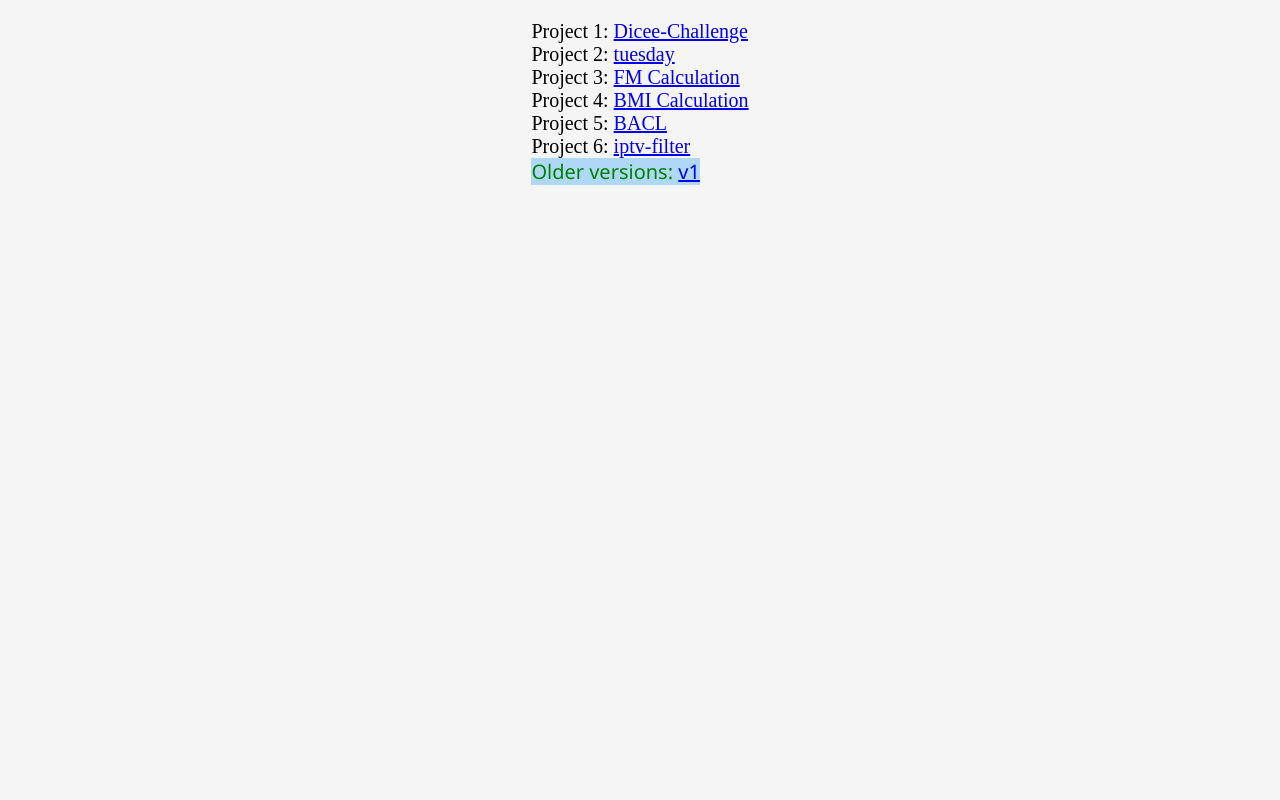
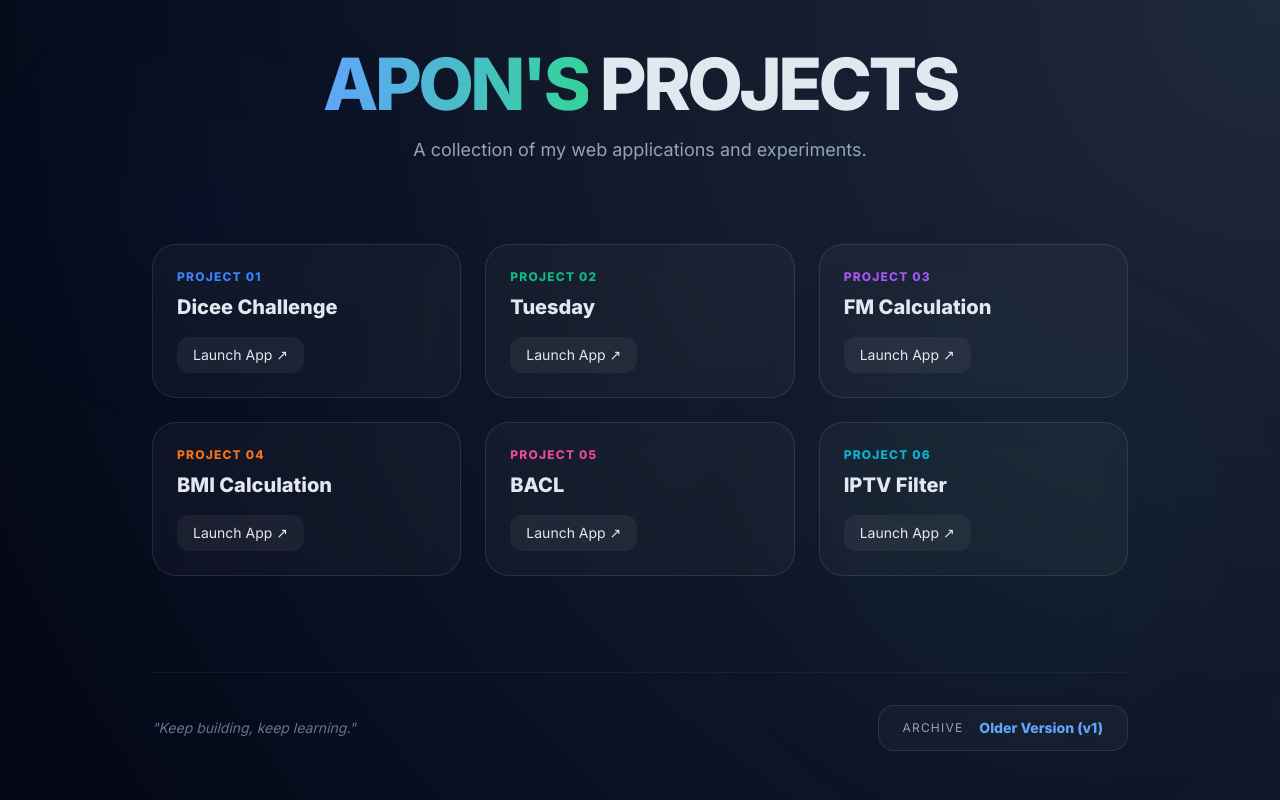
Before and after one commit to Apon77/apon77.github.io, a plain HTML site: page index.html in a window 1280 px wide. Drawn offline with nearby package versions, Linux system fonts and the light colour scheme.

Commit message:
Revamp index.html structure and styling

```diff
--- a/index.html
+++ b/index.html
@@ -1,45 +1,94 @@
 <!DOCTYPE html>
-<html>
+<html lang="en" class="scroll-smooth">
 <head>
-    <meta charset="utf-8" />
+    <meta charset="UTF-8" />
     <meta http-equiv="X-UA-Compatible" content="IE=edge" />
-    <title>K</title>
-    <meta name="viewport" content="width=device-width, initial-scale=1" />
-    <link rel="stylesheet" type="text/css" media="screen" href="main.css" />
-    <link
-      rel="icon"
-      type="image/png"
-      sizes="16x16"
-      href="v1/assets/img/favicon.webp"
-    />
-    <script src="main.js"></script>
+    <meta name="viewport" content="width=device-width, initial-scale=1.0" />
+    <title>Apon | Project Portfolio</title>
+
+    <script async src="https://www.googletagmanager.com/gtag/js?id=G-15455WVHXK"></script>
+    <script>
+      window.dataLayer = window.dataLayer || [];
+      function gtag(){dataLayer.push(arguments);}
+      gtag('js', new Date());
+      gtag('config', 'G-15455WVHXK');
+    </script>
+
+    <script src="https://cdn.tailwindcss.com"></script>
+    <link href="https://fonts.googleapis.com/css2?family=Inter:wght@300;400;600;800&display=swap" rel="stylesheet">
+    <link rel="icon" type="image/png" sizes="16x16" href="v1/assets/img/favicon.webp" />
+
+    <style>
+        body { font-family: 'Inter', sans-serif; }
+        .glass { background: rgba(255, 255, 255, 0.03); backdrop-filter: blur(12px); border: 1px solid rgba(255, 255, 255, 0.1); }
+        .gradient-bg { background: radial-gradient(circle at top right, #1e293b, #020617); }
+        .project-card:hover { border-color: #3b82f6; transform: translateY(-5px); transition: all 0.3s ease; }
+        @keyframes pulse-slow { 0%, 100% { opacity: 0.3; } 50% { opacity: 0.6; } }
+        .animate-pulse-slow { animation: pulse-slow 4s cubic-bezier(0.4, 0, 0.6, 1) infinite; }
+    </style>
 </head>
-  <body>
-    <div class="root">
-      <div class="space"></div>
-      <div class="project">
-        Project 1:
-        <a href="https://apon77.github.io/Dicee-Challenge">Dicee-Challenge</a>
+<body class="gradient-bg text-slate-200 min-h-screen">
+
+    <div class="fixed top-20 left-20 w-64 h-64 bg-blue-600/10 rounded-full blur-[100px] animate-pulse-slow"></div>
+    <div class="fixed bottom-20 right-20 w-96 h-96 bg-emerald-600/10 rounded-full blur-[120px] animate-pulse-slow"></div>
+
+    <div class="container mx-auto px-6 py-12 max-w-5xl relative z-10">
+
+        <header class="text-center mb-20">
+            <h1 class="text-5xl md:text-7xl font-extrabold tracking-tighter mb-4">
+                <span class="bg-clip-text text-transparent bg-gradient-to-r from-blue-400 to-emerald-400">APON'S</span> PROJECTS
+            </h1>
+            <p class="text-slate-400 text-lg">A collection of my web applications and experiments.</p>
+        </header>
+
+        <div class="grid grid-cols-1 md:grid-cols-2 lg:grid-cols-3 gap-6">
+
+            <div class="glass p-6 rounded-3xl project-card group">
+                <span class="text-xs font-bold text-blue-500 mb-2 block uppercase tracking-widest">Project 01</span>
+                <h3 class="text-xl font-bold mb-4">Dicee Challenge</h3>
+                <a href="https://apon77.github.io/Dicee-Challenge" class="inline-block bg-white/5 hover:bg-white/10 px-4 py-2 rounded-xl text-sm font-medium transition">Launch App ↗</a>
             </div>
-      <div class="project">
-        Project 2: <a href="https://apon77.github.io/tuesday">tuesday</a>
+
+            <div class="glass p-6 rounded-3xl project-card group">
+                <span class="text-xs font-bold text-emerald-500 mb-2 block uppercase tracking-widest">Project 02</span>
+                <h3 class="text-xl font-bold mb-4">Tuesday</h3>
+                <a href="https://apon77.github.io/tuesday" class="inline-block bg-white/5 hover:bg-white/10 px-4 py-2 rounded-xl text-sm font-medium transition">Launch App ↗</a>
             </div>
-      <div class="project">
-        Project 3: <a href="fm">FM Calculation</a>
+
+            <div class="glass p-6 rounded-3xl project-card group">
+                <span class="text-xs font-bold text-purple-500 mb-2 block uppercase tracking-widest">Project 03</span>
+                <h3 class="text-xl font-bold mb-4">FM Calculation</h3>
+                <a href="fm" class="inline-block bg-white/5 hover:bg-white/10 px-4 py-2 rounded-xl text-sm font-medium transition">Launch App ↗</a>
             </div>
-      <div class="project">
-        Project 4: <a href="bmi">BMI Calculation</a>
+
+            <div class="glass p-6 rounded-3xl project-card group">
+                <span class="text-xs font-bold text-orange-500 mb-2 block uppercase tracking-widest">Project 04</span>
+                <h3 class="text-xl font-bold mb-4">BMI Calculation</h3>
+                <a href="bmi" class="inline-block bg-white/5 hover:bg-white/10 px-4 py-2 rounded-xl text-sm font-medium transition">Launch App ↗</a>
             </div>
-      <div class="project">
-        Project 5: <a href="bacl">BACL</a>
+
+            <div class="glass p-6 rounded-3xl project-card group">
+                <span class="text-xs font-bold text-pink-500 mb-2 block uppercase tracking-widest">Project 05</span>
+                <h3 class="text-xl font-bold mb-4">BACL</h3>
+                <a href="bacl" class="inline-block bg-white/5 hover:bg-white/10 px-4 py-2 rounded-xl text-sm font-medium transition">Launch App ↗</a>
             </div>
-      <div class="project">
-        Project 6: <a href="iptv-filter">iptv-filter</a>
+
+            <div class="glass p-6 rounded-3xl project-card group">
+                <span class="text-xs font-bold text-cyan-500 mb-2 block uppercase tracking-widest">Project 06</span>
+                <h3 class="text-xl font-bold mb-4">IPTV Filter</h3>
+                <a href="iptv-filter" class="inline-block bg-white/5 hover:bg-white/10 px-4 py-2 rounded-xl text-sm font-medium transition">Launch App ↗</a>
             </div>
-      <div class="version">
-        Older versions:
-        <a href="v1/index.html">v1</a>
+
         </div>
+
+        <footer class="mt-24 pt-8 border-t border-white/5 flex flex-col md:flex-row justify-between items-center gap-4">
+            <p class="text-slate-500 text-sm italic">"Keep building, keep learning."</p>
+            <div class="glass px-6 py-3 rounded-2xl flex items-center gap-4">
+                <span class="text-xs text-slate-400 uppercase tracking-widest">Archive</span>
+                <a href="v1/index.html" class="text-sm font-bold text-blue-400 hover:text-white transition">Older Version (v1)</a>
             </div>
+        </footer>
+    </div>
+
 </body>
 </html>
```
Lines whose indentation alone changed are shown as unchanged.
